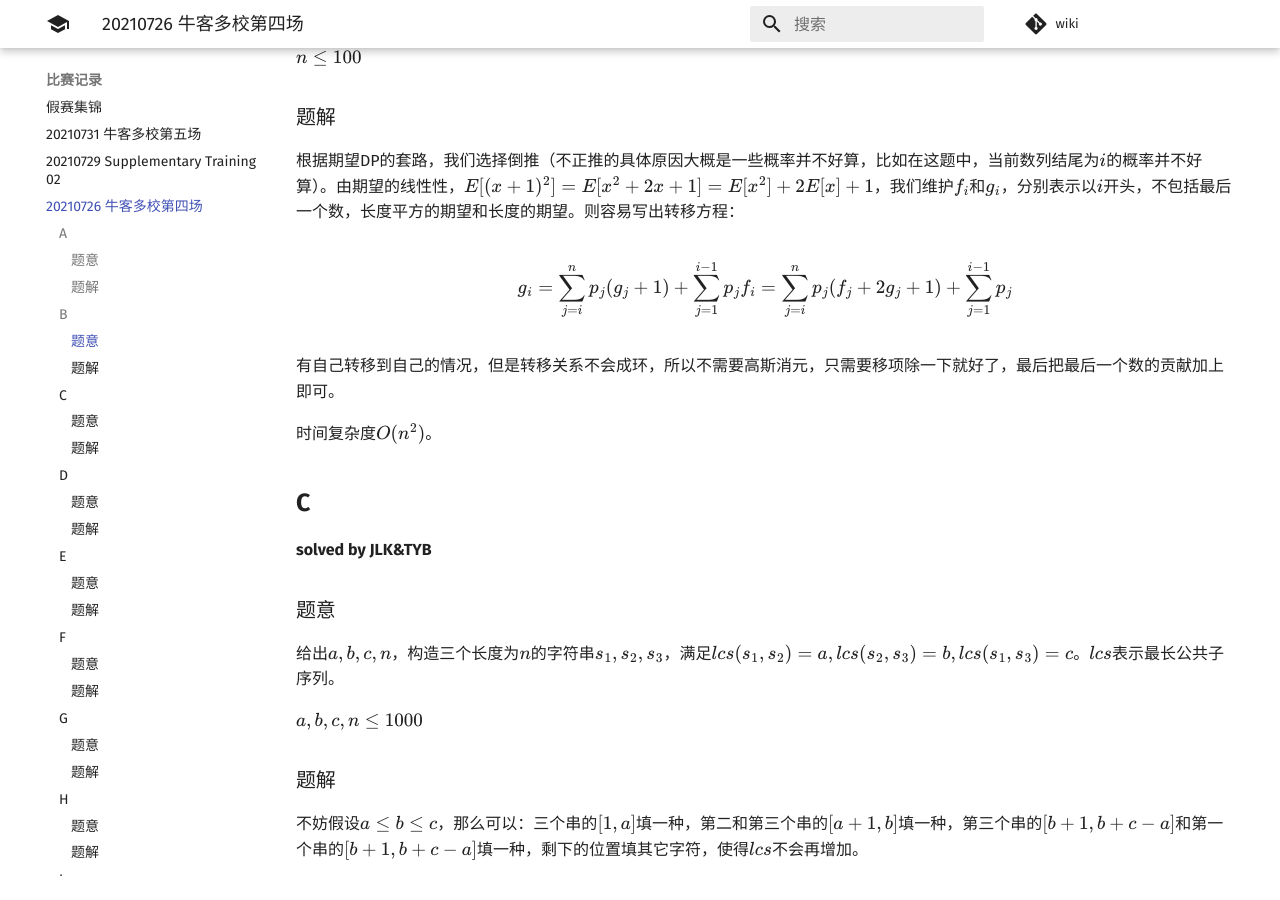
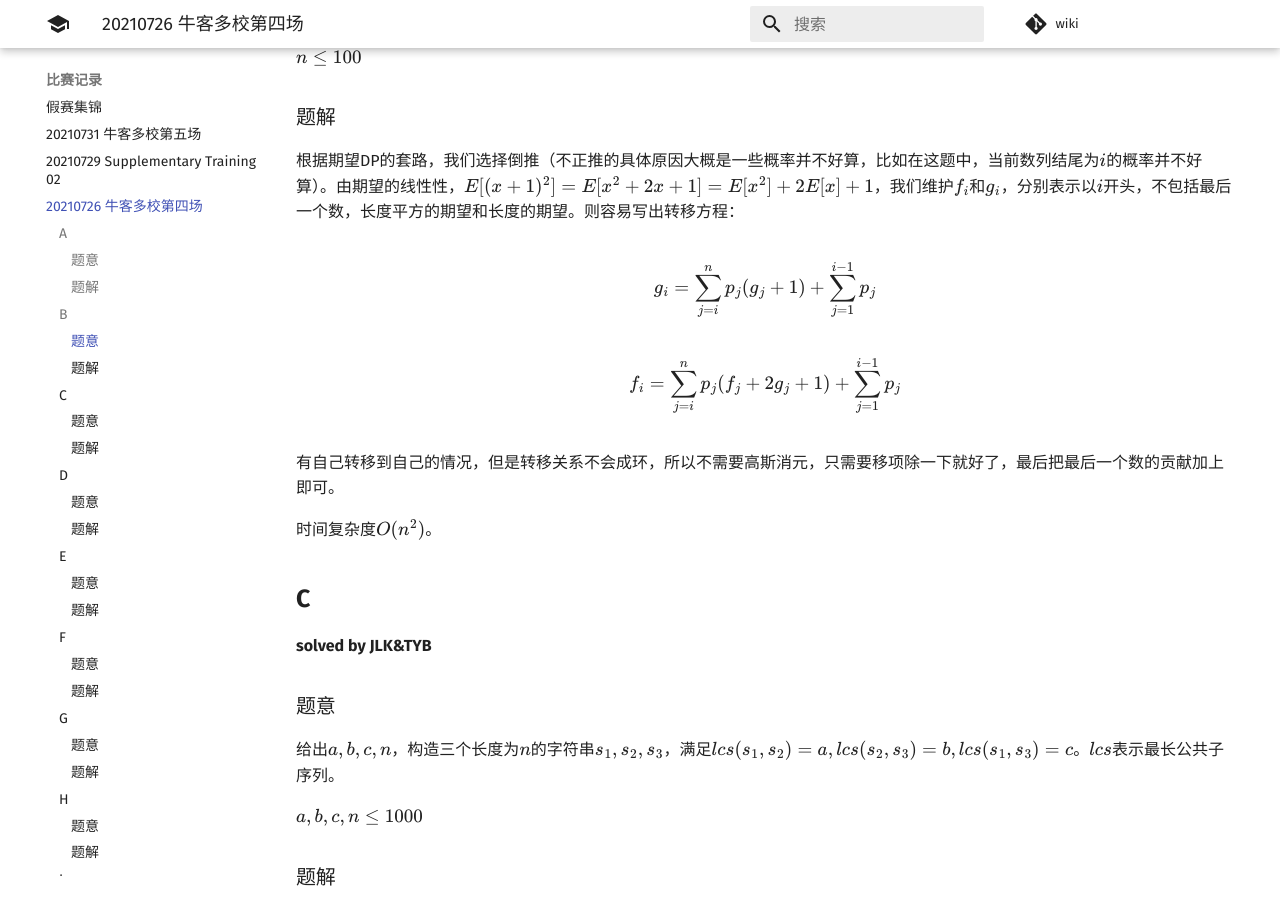
Before and after one commit to PoorMath/PoorMath.github.io, an MkDocs documentation site: the page built from docs/contest/20210726 牛客多校第四场.md, in a window 1280 px wide and 900 px high, scrolled down 3433 px. Built offline with MkDocs 1.6.1 and Material for MkDocs 9.7.7, drawn with Linux system fonts in a browser that asks for light colours; comment, search, counter and statistics services are not loaded.

```diff
--- a/docs/contest/20210726 牛客多校第四场.md
+++ b/docs/contest/20210726 牛客多校第四场.md
@@ -121,7 +121,10 @@ $n\le 100$
 根据期望DP的套路，我们选择倒推（不正推的具体原因大概是一些概率并不好算，比如在这题中，当前数列结尾为$i$的概率并不好算）。由期望的线性性，$E[(x+1)^2]=E[x^2+2x+1]=E[x^2]+2E[x]+1$，我们维护$f_i$和$g_i$，分别表示以$i$开头，不包括最后一个数，长度平方的期望和长度的期望。则容易写出转移方程：
 
 $$
-g_i=\sum_{j=i}^np_j(g_j+1)+\sum_{j=1}^{i-1}p_j \\
+g_i=\sum_{j=i}^np_j(g_j+1)+\sum_{j=1}^{i-1}p_j
+$$
+
+$$
 f_i=\sum_{j=i}^np_j(f_j+2g_j+1)+\sum_{j=1}^{i-1}p_j
 $$
 
```
